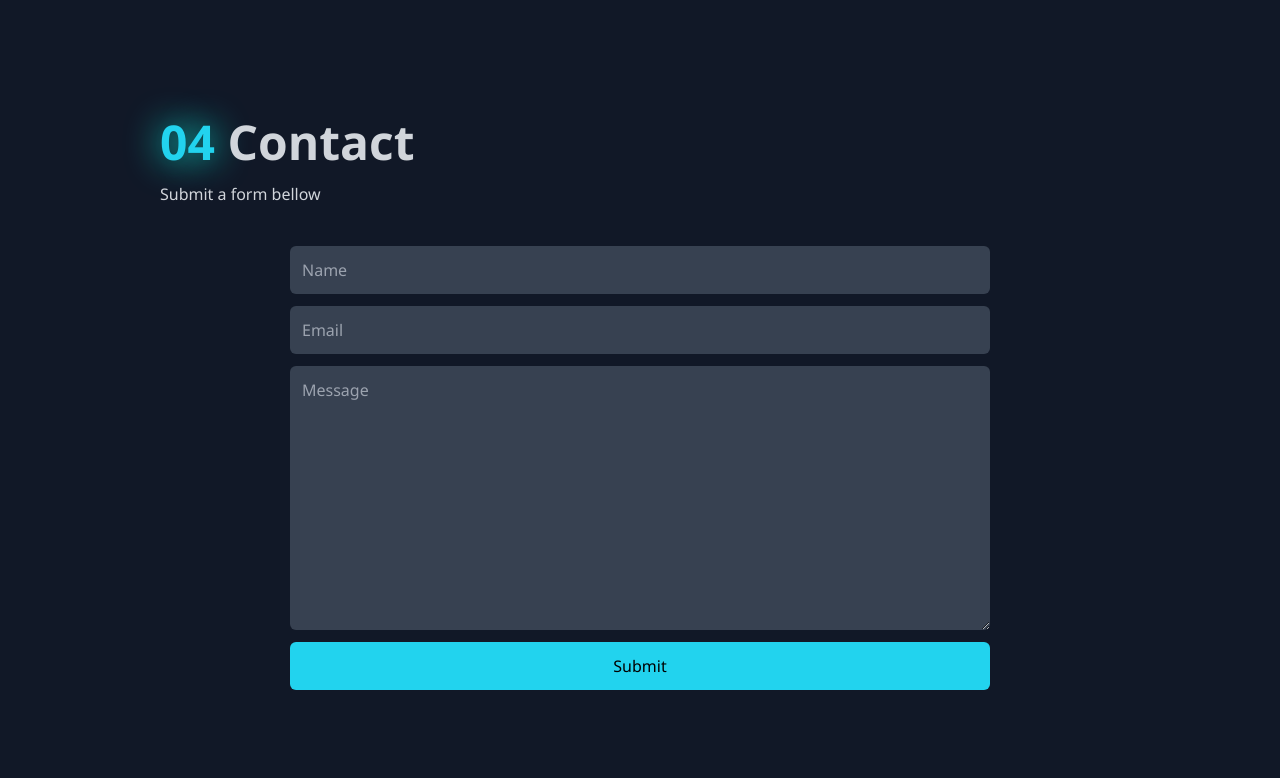
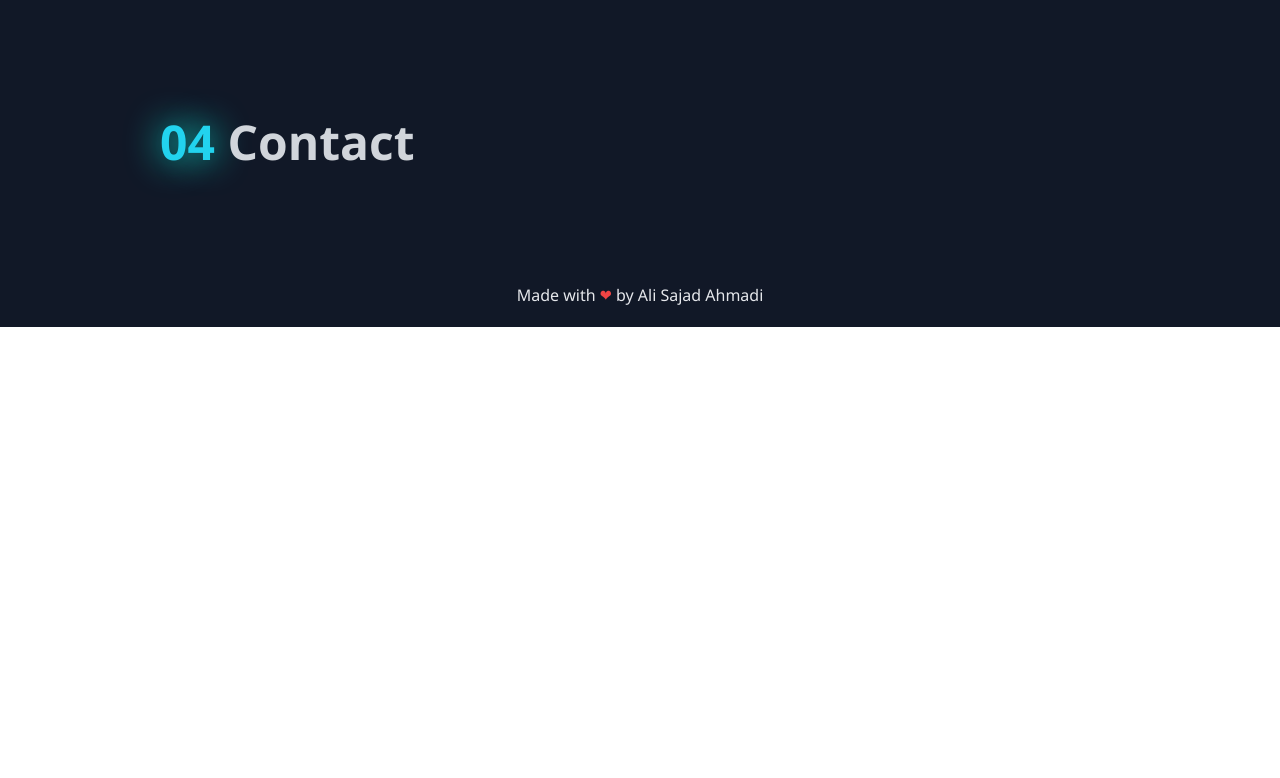
Before and after one commit to alisajad001/alisajad-portfolio, a React (Vite) app: page / in a window 1280 px wide. Shown: the part 2822-3600 px from the top of the page. After the commit the page ends 3149 px from the top, so only its background shows below. Built offline with nearby package versions, Linux system fonts and the light colour scheme; some icons are missing.

Commit message:
refactor: Redesign and improve Contact component

```diff
--- a/src/components/Contact.jsx
+++ b/src/components/Contact.jsx
@@ -1,50 +1,35 @@
+import { FaXTwitter, FaGithub, FaLinkedin } from 'react-icons/fa6';
+
 const Contact = () => {
   return (
-    <div className="w-full h-screen bg-gray-900" id="contact">
-      <div className="max-w-[1000px] h-full mx-auto p-5 flex flex-col">
-        <p className="font-bold text-4xl md:text-5xl text-gray-300 mb-4">
+    <section className="bg-gray-900">
+      <div className="max-w-[1000px] h-full mx-auto p-5">
+        <p className="font-bold text-4xl md:text-5xl text-gray-300">
           <span className="text-cyan-400 text-glow">04</span> Contact
         </p>
 
-        <p className="text-gray-300">Submit a form bellow</p>
-
-        <div className="mt-10 mx-auto w-full sm:w-[700px]">
-          <form
-            method="POST"
-            action="https://getform.io/f/e1948c3a-b171-4f3f-88a7-8389f9bd1d0b"
-            className="flex flex-col gap-3"
+        <div className="flex justify-center gap-6 mt-10">
+          <a
+            href="https://linkedin.com/in/alisajad001/"
+            className="text-white text-3xl"
           >
-            <input
-              type="text"
-              name="name"
-              placeholder="Name"
-              required
-              className="p-3 w-full sm:w-[700px] outline-none bg-gray-700 text-white rounded-md"
-            />
-            <input
-              type="email"
-              name="email"
-              placeholder="Email"
-              required
-              className="p-3 w-full sm:w-[700px] outline-none bg-gray-700 text-white rounded-md"
-            />
-            <textarea
-              name="message"
-              rows="10"
-              className="p-3 w-full sm:w-[700px] outline-none bg-gray-700 text-white rounded-md"
-              placeholder="Message"
-              required
-            ></textarea>
-            <button
-              type="submit"
-              className="bg-cyan-400 p-3 rounded-md w-full sm:w-[700px]"
-            >
-              Submit
-            </button>
-          </form>
+            <FaLinkedin />
+          </a>
+          <a
+            href="https://github.com/alisajad001"
+            className="text-white text-3xl"
+          >
+            <FaGithub />
+          </a>
+          <a
+            href="https://twitter.com/alisajad07"
+            className="text-white text-3xl"
+          >
+            <FaXTwitter />
+          </a>
         </div>
       </div>
-    </div>
+    </section>
   );
 };
 
```
